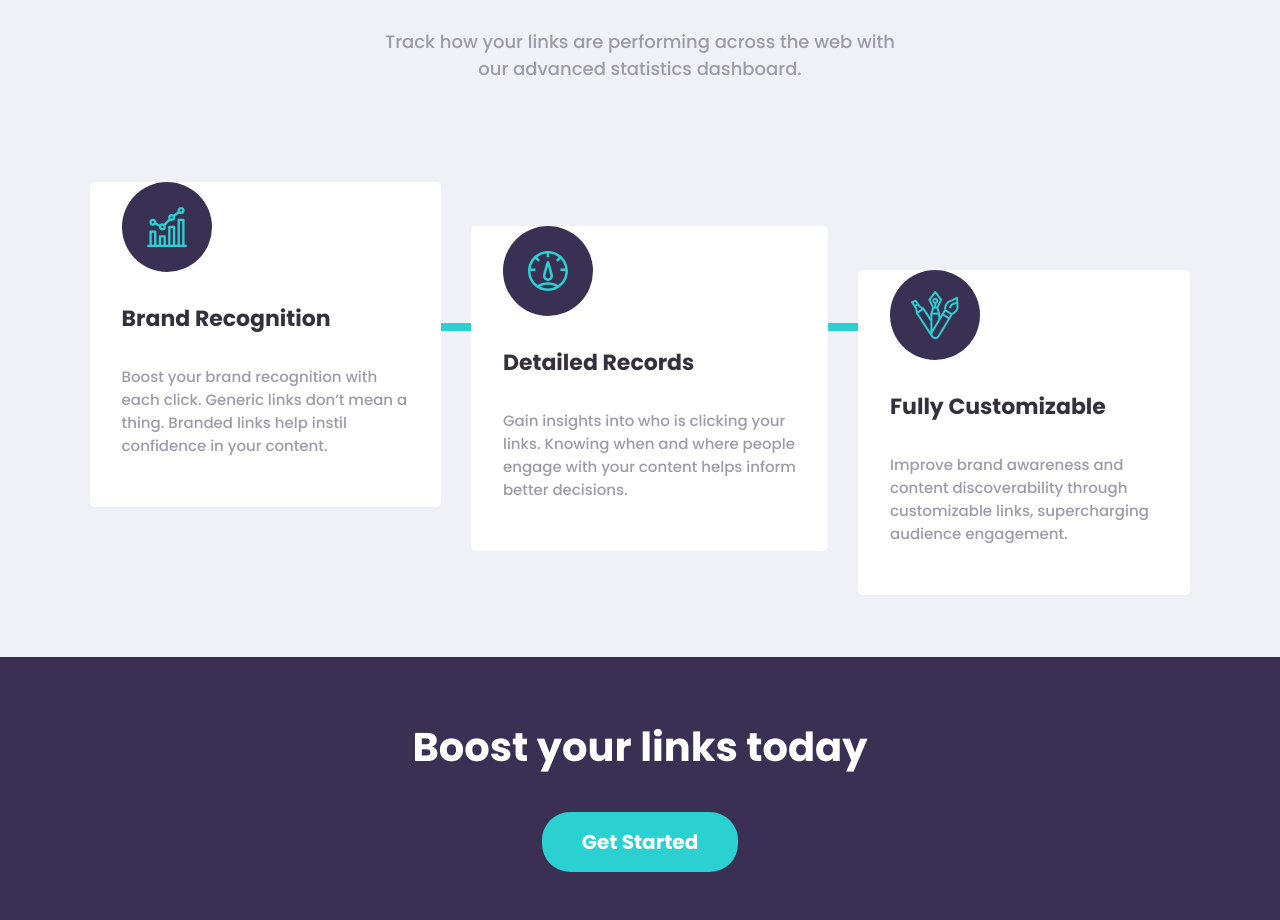
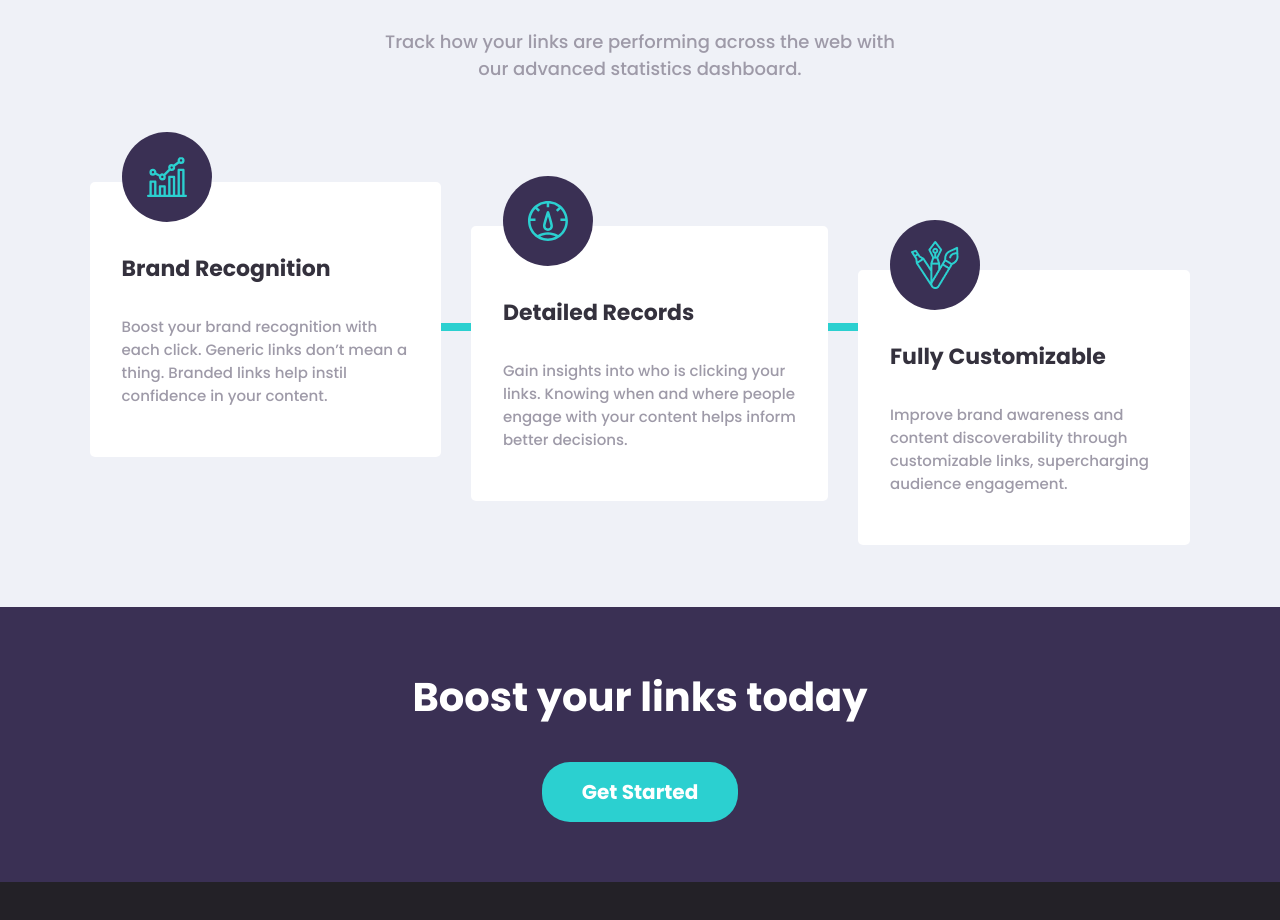
Before and after one commit to FezileChelebiyeva/Shortly_Website, a React (Vite) app in the folder shortly-page/: page / in a window 1280 px wide. Shown: the part 1200-2120 px from the top of the page. Built offline with nearby package versions, Linux system fonts and the light colour scheme.

Commit message:
short link

```diff
--- a/shortly-page/src/pages/home/index.scss
+++ b/shortly-page/src/pages/home/index.scss
@@ -87,7 +87,7 @@
               height: 90px;
               border-radius: 50%;
               background-color: $primary-color;
-              // margin-top: -90px;
+              margin-top: -50px;
             }
             h1 {
               margin-top: 30px;
```
